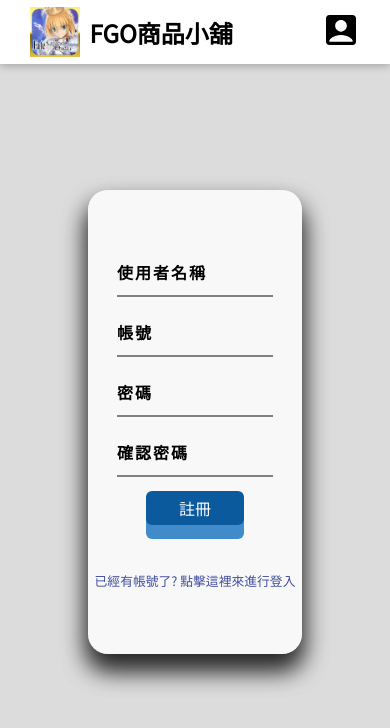
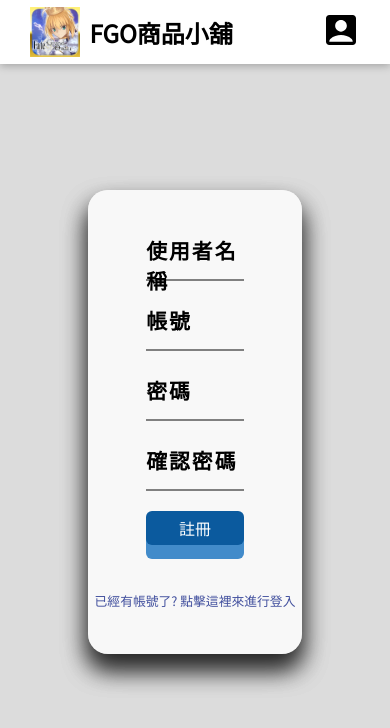
Before and after one commit to louis4116/fgo-ecommerce, a React (Create React App) app: page /login in a window 390 px wide. Shown: the top 728 px of the page. Built offline with nearby package versions, Linux system fonts and the light colour scheme; no server answers.

Commit message:
更新UI component

```diff
--- a/src/App.css
+++ b/src/App.css
@@ -22,11 +22,11 @@ html{
 body::-webkit-scrollbar {
     display: none;
 }
- .swiper-button-next,
+.swiper-button-next,
 .swiper-button-prev{
    background-color: rgba(55,55,55,0.75) !important;
-   color: white;
-   padding: 20px 15px;
+   color: white !important;
+   padding: 20px 15px !important;
 }
 .swiper-pagination-bullet-active {
 background-color: white !important;
--- a/src/components/login/Login.js
+++ b/src/components/login/Login.js
@@ -4,7 +4,9 @@ import { useNavigate } from 'react-router-dom';
 import { yupResolver } from '@hookform/resolvers/yup';
 import { loginSchema } from '../../util/FormSchema';
 import { useLoginSliceMutation } from '../../api/AuthSlice';
-import LoginFormInput from '../ui/loginform/LoginFormInput';
+// import LoginFormInput from '../ui/loginform/LoginFormInput';
+// import SignupFormInput from '../ui/signupform/SignupFormInput';
+import AccountInput from '../ui/accountform/AccountInput';
 import Swal from 'sweetalert2';
 import { LoginFormFileds } from './util';
 import classes from "./login.module.css";
@@ -44,7 +46,7 @@ const Login = ({onShow}) => {
   return (
    <FormProvider {...method}>
     <form className={classes.login} onSubmit={handleSubmit(submitHandler)}>
-    {LoginFormFileds.map((item)=>(<LoginFormInput
+    {LoginFormFileds.map((item)=>(<AccountInput
           key={item.label}
           label={item.label}
           input={{id:item.id,type:item.type,placeholder:item.name}}/>))}
--- a/src/components/signup/Signup.js
+++ b/src/components/signup/Signup.js
@@ -3,7 +3,8 @@ import {useForm,FormProvider} from "react-hook-form";
 import { yupResolver } from '@hookform/resolvers/yup';
 import { signupSchema } from '../../util/FormSchema';
 import {useSignUpSliceMutation} from "../../api/AuthSlice";
-import SignupFormInput from '../ui/signupform/SignupFormInput';
+// import SignupFormInput from '../ui/signupform/SignupFormInput';
+import AccountInput from '../ui/accountform/AccountInput';
 import Swal from 'sweetalert2';
 import { SignupFormFileds } from './util';
 import classes from "./signup.module.css";
@@ -40,7 +41,7 @@ const Signup = ({onShow}) => {
   return (
     <FormProvider {...method}>
     <form  className={classes.signup} onSubmit={method.handleSubmit(onSubmitHandler)}>
-    {SignupFormFileds.map((item)=>(<SignupFormInput
+    {SignupFormFileds.map((item)=>(<AccountInput
           key={item.label}
           label={item.label}
           input={{id:item.id,type:item.type,placeholder:item.name}}/>))}
--- /dev/null
+++ b/src/components/ui/accountform/AccountInput.js
@@ -0,0 +1,22 @@
+import React from 'react'
+import { useFormContext } from 'react-hook-form';
+import classes from "./accountinput.module.css";
+const AccountInput = ({label,input}) => {
+    const {register ,formState: { errors }}=useFormContext();
+    return (
+      <div className={classes['account-content']}>
+      <input
+        className={classes['account-content-input']}
+        {...input}
+        {...register(label)}
+      />
+      <label htmlFor={label} className={classes['account-content-label']}>{input.placeholder}</label>
+      {errors[label]?(
+        <div className={classes.message}>
+          <p>{errors[label].message}</p>
+        </div>
+      ):""}
+    </div>)
+}
+
+export default AccountInput
--- a/src/components/ui/loginform/loginforminput.module.css
+++ b/src/components/ui/accountform/accountinput.module.css
@@ -1,4 +1,4 @@
-.login-content{
+.account-content{
     position: relative;
     font-size: 24px;
     font-weight: bolder;
@@ -7,7 +7,7 @@
     margin-bottom: 24px;
 }
 
-.login-content-input{
+.account-content-input{
     font-family: inherit;
     width: 100%;
     border: 0;
@@ -19,16 +19,16 @@
     background: transparent;
 }
 
-.login-content-input::placeholder{
+.account-content-input::placeholder{
     color: transparent;
 }
-.login-content-input:placeholder-shown~ label{
+.account-content-input:placeholder-shown~ label{
     font-size: 1.3rem;
     cursor: text;
     top: 0;
     color: black;
 }
-.login-content-label{
+.account-content-label{
     position: absolute;
     color:gray;
     width: 100%;
@@ -39,7 +39,7 @@
     pointer-events:none;
 
 }
-.login-content input:focus ~ label{
+.account-content input:focus ~ label{
     top:-20px;
     font-size: 1rem;
     color: gray;
--- a/src/components/ui/loginform/LoginFormInput.js
+++ /dev/null
@@ -1,23 +0,0 @@
-import React from 'react';
-import { useFormContext } from 'react-hook-form';
-import classes from "./loginforminput.module.css";
-const LoginFormInput = ({label,input}) => {
-    const {register ,formState: { errors }}=useFormContext();
-  return (
-    <div className={classes['login-content']}>
-    <input
-      className={classes['login-content-input']}
-      {...input}
-      {...register(label)}
-    />
-    <label htmlFor={label} className={classes['login-content-label']}>{input.placeholder}</label>
-    {errors[label]?(
-      <div className={classes.message}>
-        <p>{errors[label].message}</p>
-      </div>
-    ):""}
-  </div>
-  )
-}
-
-export default LoginFormInput
--- a/src/components/ui/signupform/SignupFormInput.js
+++ /dev/null
@@ -1,24 +0,0 @@
-import React from 'react';
-import { useFormContext } from 'react-hook-form';
-import classes from "./signupforminput.module.css"
-
-const SignupFormInput = ({label,input}) => {
-    const {register ,formState: { errors }}=useFormContext();
-  return (
-    <div className={classes['signup-content']}>
-    <input
-      className={classes['signup-content-input']}
-      {...input}
-      {...register(label)}
-    />
-    <label htmlFor={label} className={classes['signup-content-label']}>{input.placeholder}</label>
-    {errors[label]?(
-      <div className={classes.message}>
-        <p>{errors[label].message}</p>
-      </div>
-    ):""}
-  </div>
-  )
-}
-
-export default SignupFormInput
--- a/src/components/ui/signupform/signupforminput.module.css
+++ /dev/null
@@ -1,78 +0,0 @@
-.signup-content{
-    position: relative;
-    font-size: 24px;
-    font-weight: bolder;
-    letter-spacing: 2px;
-    width: 25vw;
-    margin-bottom: 24px;
-}
-
-.signup-content-input{
-    font-family: inherit;
-    width: 100%;
-
-    border: 0;
-    border-bottom: 2px solid gray;
-    outline: 0;
-    font-size: 1.3rem;
-    color: black;
-    padding: 7px 0;
-    background: transparent;
-}
-
-.signup-content-input::placeholder{
-    color: transparent;
-}
-.signup-content-input:placeholder-shown~ label{
-    font-size: 1.3rem;
-    cursor: text;
-    top: 0;
-    color: black;
-}
-.signup-content-label{
-    position: absolute;
-    color:gray;
-    width: 100%;
-    left:0;
-    font-size: 1rem;
-    top:-20px;
-    transition-duration: 0.3s;
-    pointer-events:none;
-
-}
-.signup-content input:focus ~ label{
-    top:-20px;
-    font-size: 1rem;
-    color: gray;
-}
-.message{
-    display: flex;
-    justify-content: center;
-    align-items: center;
-    color: red;
-    font-size: 16px;
-}
-
-
-@media screen and (max-width:1200px) {
-    .signup-content{
-        width: 40vw;
-    }
-}
-
-@media screen and (max-width:500px) {
-    .signup-content{
-        margin-bottom: 18px;
-    }
-    .signup-content-input,
-    .signup-content-input:placeholder-shown~ label{
-        font-size: 1rem;
-    }
-    .signup-content-label,
-    .signup-content input:focus ~ label{
-        top:-15px;
-    }
-    .signup-content-input:placeholder-shown~ label{
-        top:5px;
-    }
-}
```
